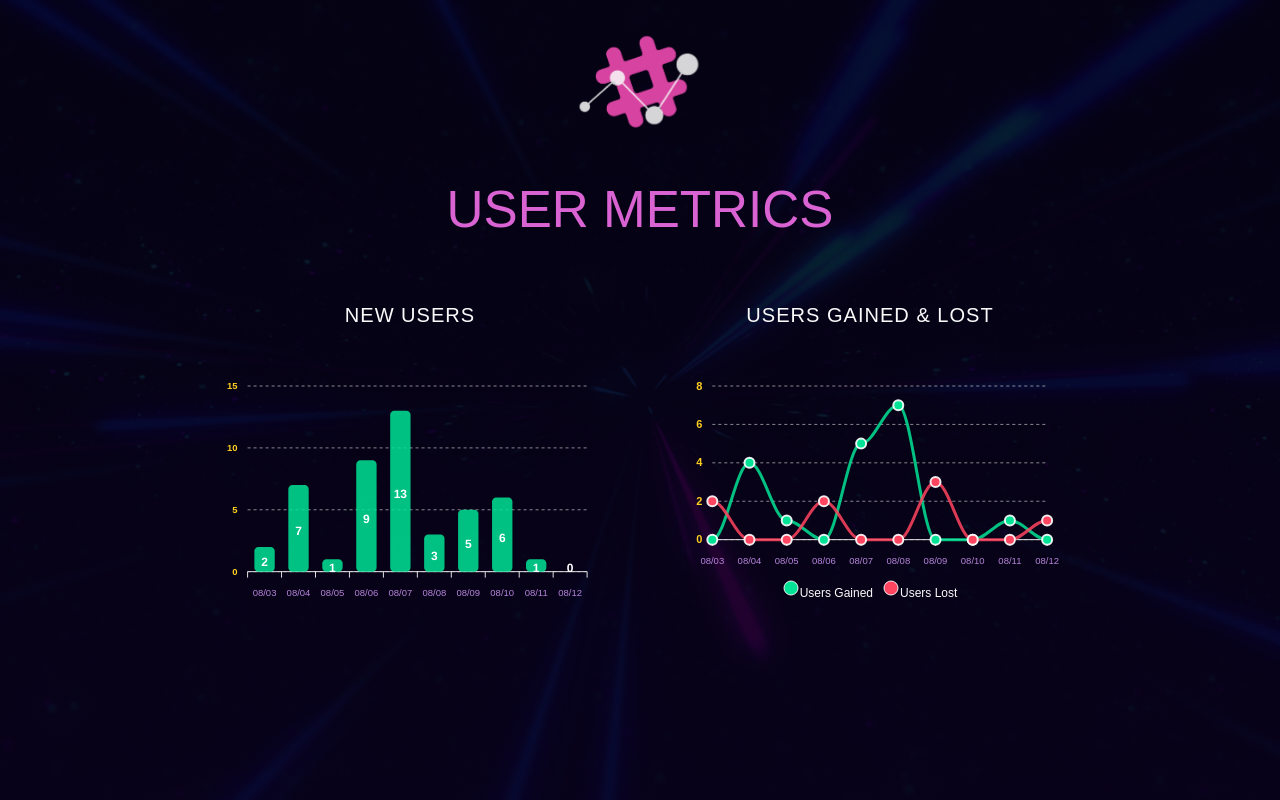
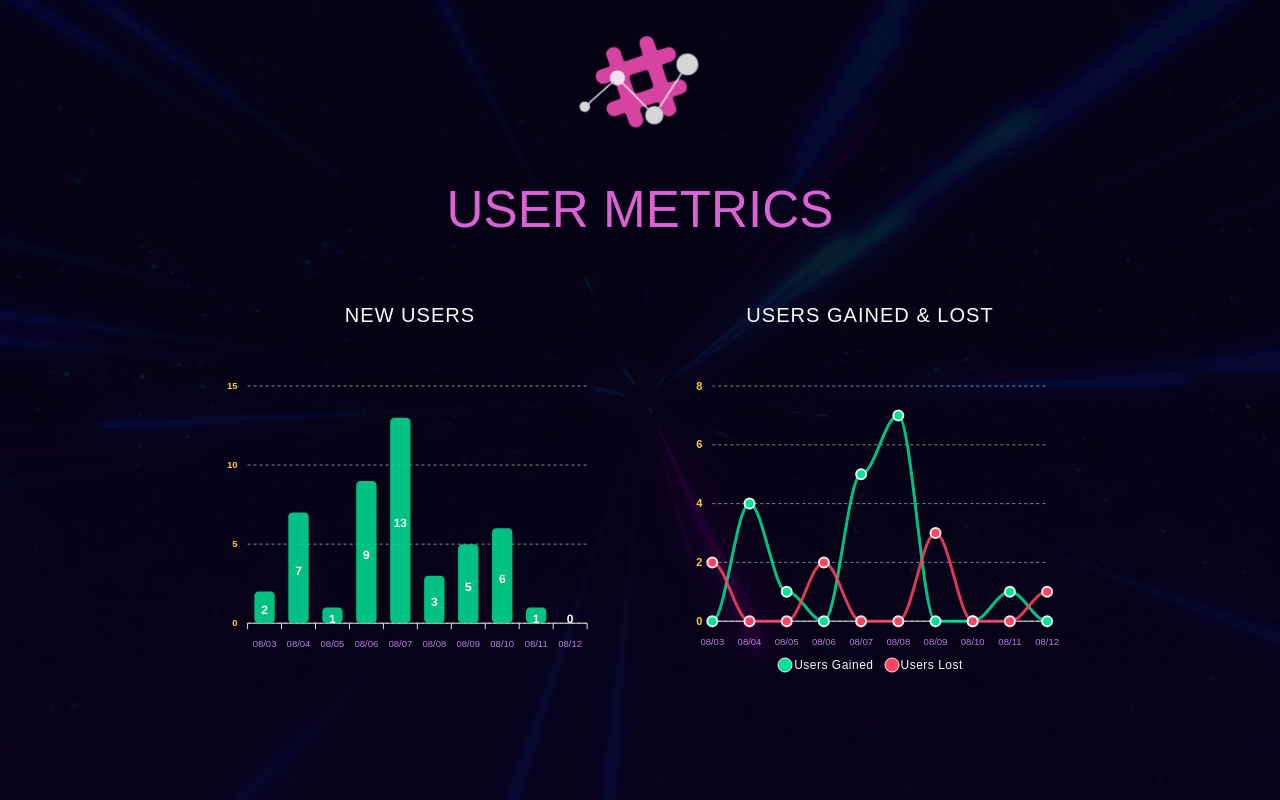
Before and after one commit to alissatroiano/Trend-Tracker, a React (Vite) app: page / in a window 1280 px wide. Built offline with nearby package versions, Linux system fonts and the light colour scheme; a web font is replaced by a local one.

Commit message:
Make both charts same height

```diff
--- a/src/components/ComparisonChart/ComparisonChart.css
+++ b/src/components/ComparisonChart/ComparisonChart.css
@@ -26,7 +26,7 @@ text.apexcharts-text.apexcharts-xaxis-label,
 span.apexcharts-legend-text {
   font-family: 'Futura-PT', sans-serif !important;
   color: #fafafa !important;
-  padding-top: 10px;
+  letter-spacing: .5px;
 }
 
 @media (min-width: 768px) {
--- a/src/components/ComparisonChart/ComparisonChart.tsx
+++ b/src/components/ComparisonChart/ComparisonChart.tsx
@@ -114,7 +114,7 @@ class ComparisonChart extends Component<Props, State> {
               type="line"
               maxWidth="100%"
               width={"400px"}
-              height={"auto"}
+              height={322}
             />
           </div>
         </div>
--- a/src/components/NewUserChart/NewUserChart.tsx
+++ b/src/components/NewUserChart/NewUserChart.tsx
@@ -99,7 +99,7 @@ class NewUserChart extends Component<Props, State> {
               series={this.state.series}
               type="bar"
               width="400px"
-                            height={"auto"}
+               height={300}
               maxWidth="100%"
             />
           </div>
```
